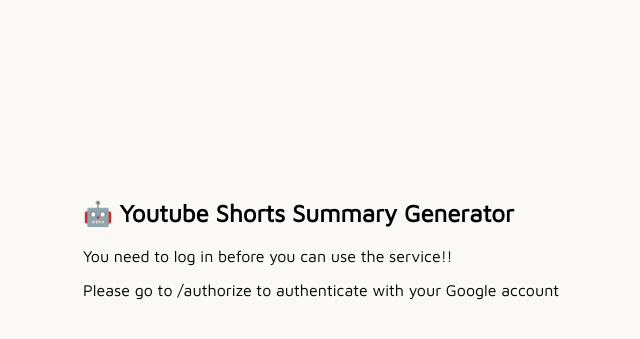
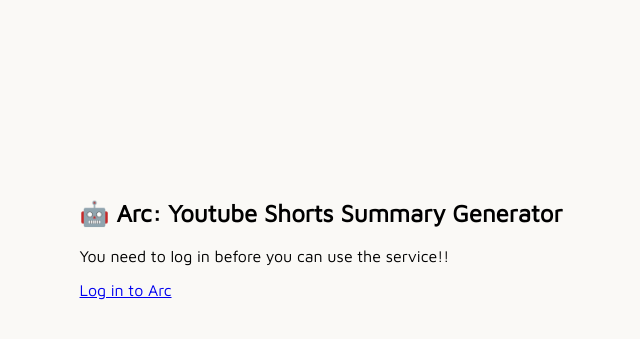
Before and after one commit to yoenoo/arc, a Flask app: page / in a window 1280 px wide. Shown: the part 153-492 px from the top of the page, without its empty margins (319-959 px from the left). Run offline with Flask 3, Linux system fonts and the light colour scheme.

Commit message:
update header

```diff
--- a/src/arc/templates/demo.html
+++ b/src/arc/templates/demo.html
@@ -13,7 +13,7 @@
   <title>🧊 Backdrop</title>
 </head>
 <body>
-  <h2>🤖 Youtube Shorts Summary Generator</h2>
+  <h2>🤖 Arc: Youtube Shorts Summary Generator</h2>
   {% if tasklists|length > 0 %}
     <form method="POST">
       <label>Place the url of the YouTube Shorts below:</label>
@@ -39,7 +39,8 @@
     </form>
   {% else %}
     <p>You need to log in before you can use the service!!</p>
-    <p>Please go to /authorize to authenticate with your Google account</p>
+    <p><a href="/authorize">Log in to Arc</a></p>
+    <!-- <p>Please go to <a href="/authorize"></a> to authenticate with your Google account</p>  -->
   {% endif %}
 </body>
 </html>
```
